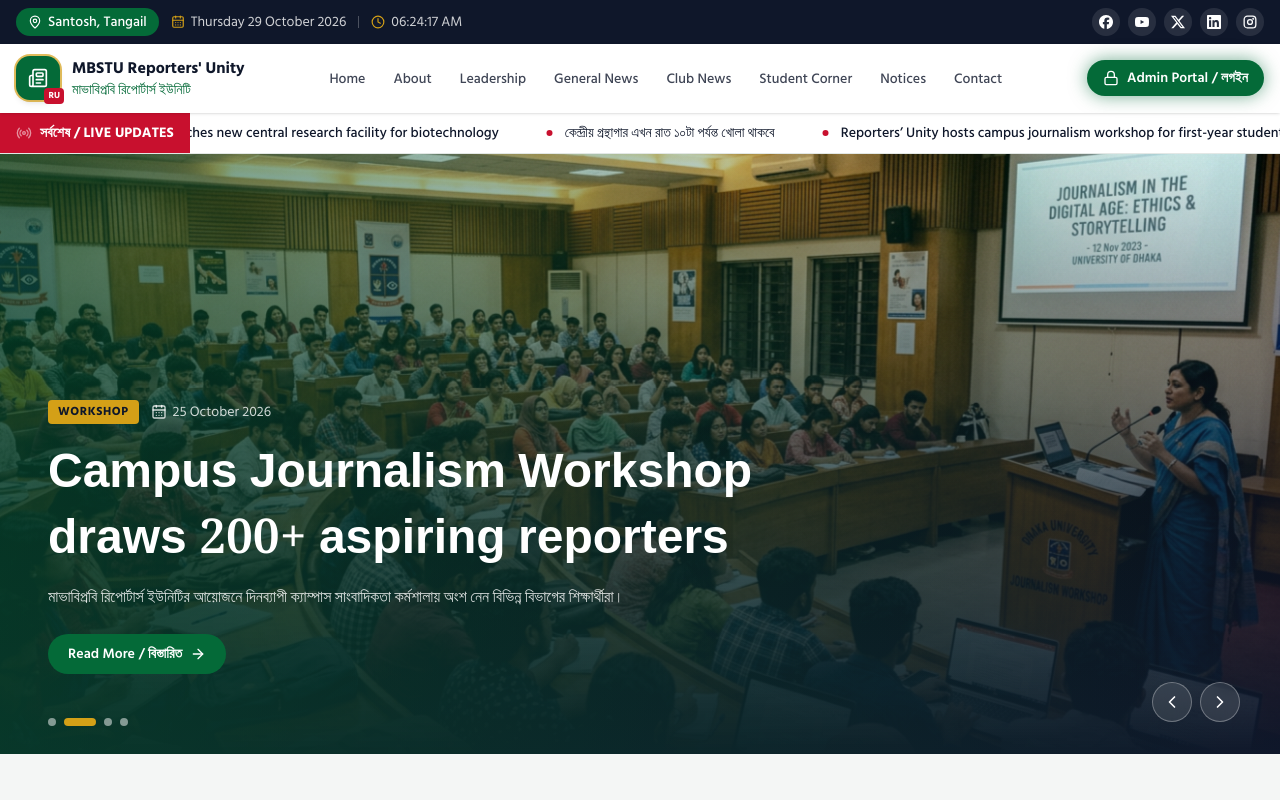
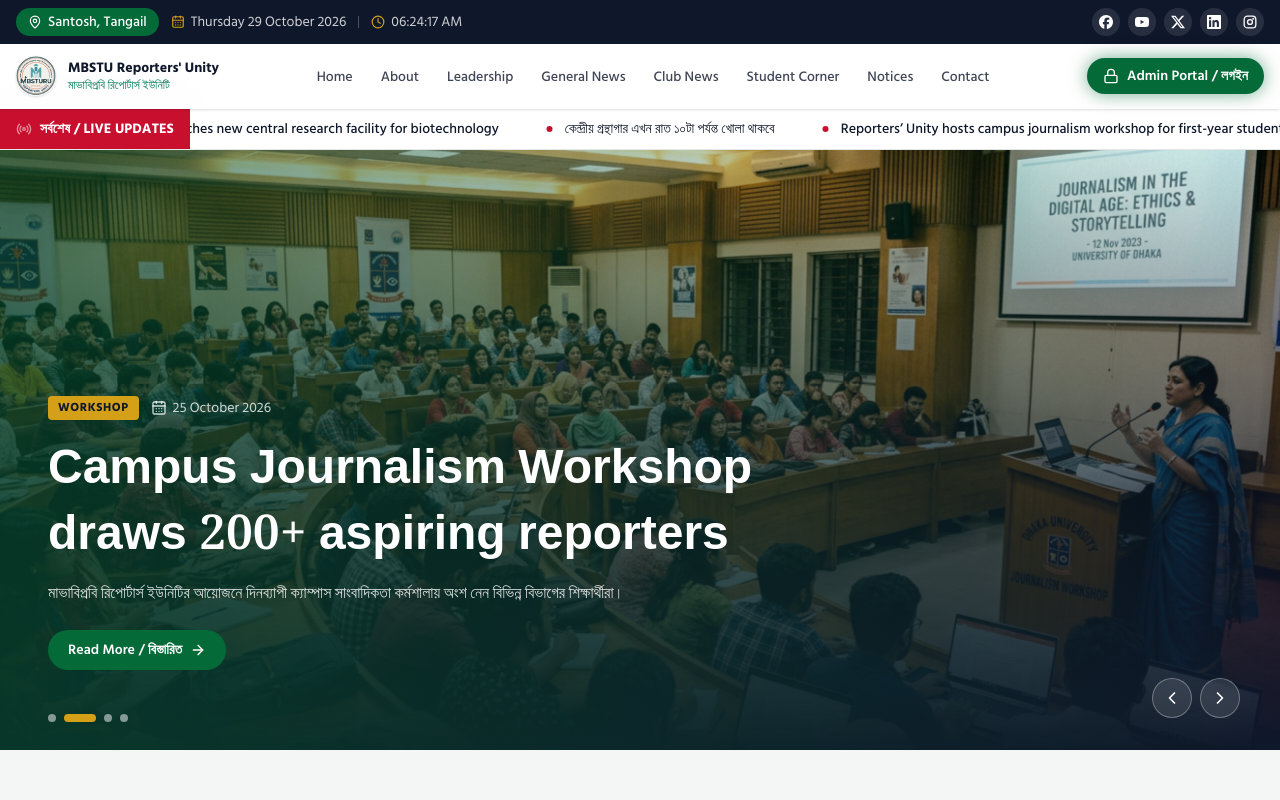
Before and after one commit to mbstu-reporters-unity/mbstu-reporters-unity, a Next.js app: page / in a window 1280 px wide. Shown: the top 800 px of the page. Built offline with nearby package versions, Linux system fonts and the light colour scheme.

Commit message:
Replace Newspaper icon with logo image

```diff
--- a/components/portal/logo.tsx
+++ b/components/portal/logo.tsx
@@ -1,20 +1,18 @@
-import { Newspaper } from 'lucide-react'
 import { cn } from '@/lib/utils'
 
 export function Logo({ inverted = false }: { inverted?: boolean }) {
   return (
     <a href="#home" className="flex items-center gap-3">
-      <span className="relative flex size-11 shrink-0 items-center justify-center rounded-xl bg-brand text-white shadow-md ring-2 ring-gold/70">
-        <Newspaper className="size-5" aria-hidden="true" />
-        <span className="absolute -bottom-1 -right-1 rounded bg-crimson px-1 text-[9px] font-bold leading-4 text-white">
-          RU
-        </span>
-      </span>
+      <img
+        src="/logo.png"
+        alt="MBSTU Reporters' Unity"
+        className="size-10 rounded-full object-contain shadow-sm"
+      />
       <span className="flex flex-col leading-tight">
-        <span className={cn('text-sm font-bold sm:text-base', inverted ? 'text-white' : 'text-navy')}>
+        <span className={cn('text-sm font-bold', inverted ? 'text-white' : 'text-slate-900')}>
           {"MBSTU Reporters' Unity"}
         </span>
-        <span className={cn('text-xs font-medium sm:text-sm', inverted ? 'text-white/70' : 'text-brand')}>
+        <span className={cn('text-xs font-medium', inverted ? 'text-slate-300' : 'text-emerald-700')}>
           মাভাবিপ্রবি রিপোর্টার্স ইউনিটি
         </span>
       </span>
```
